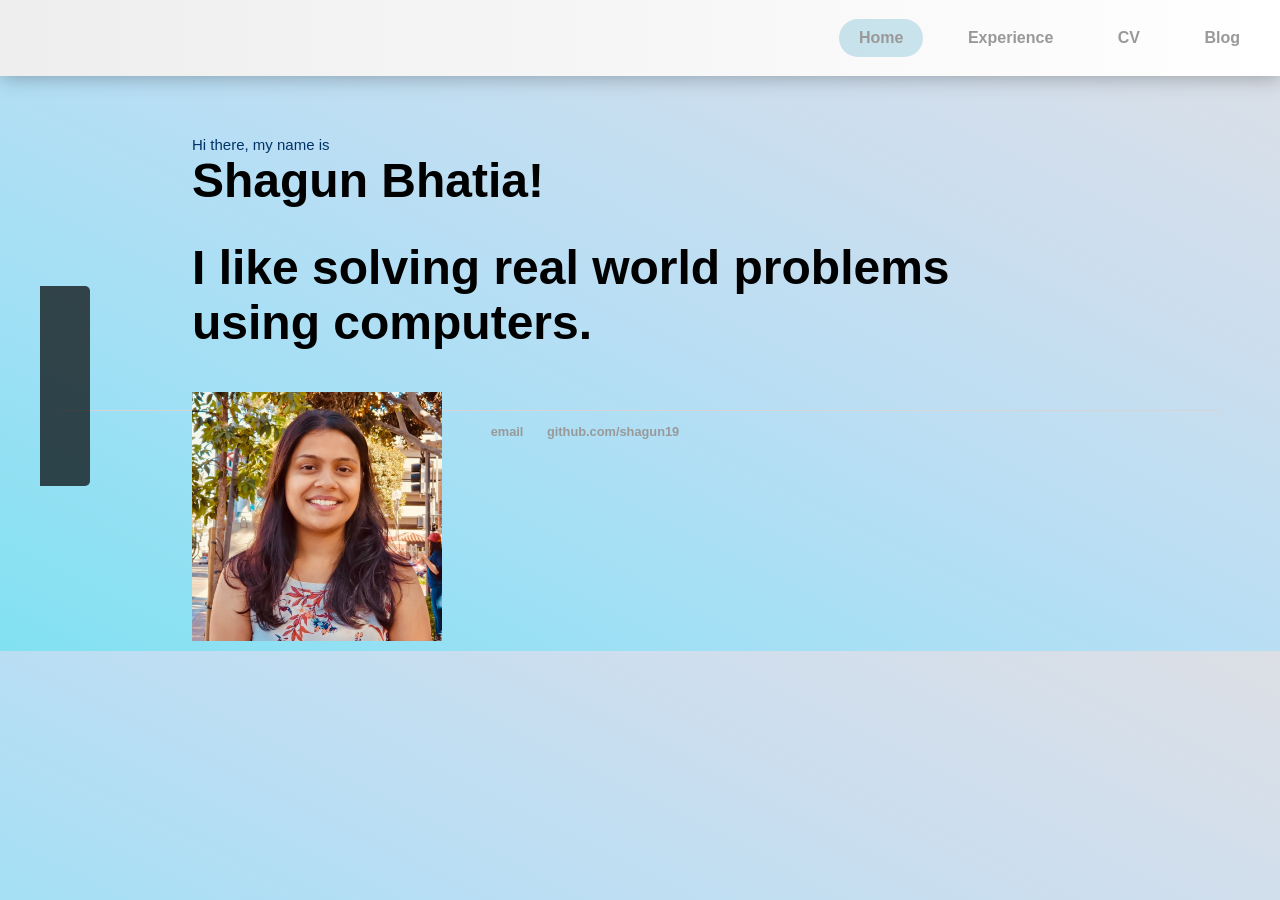
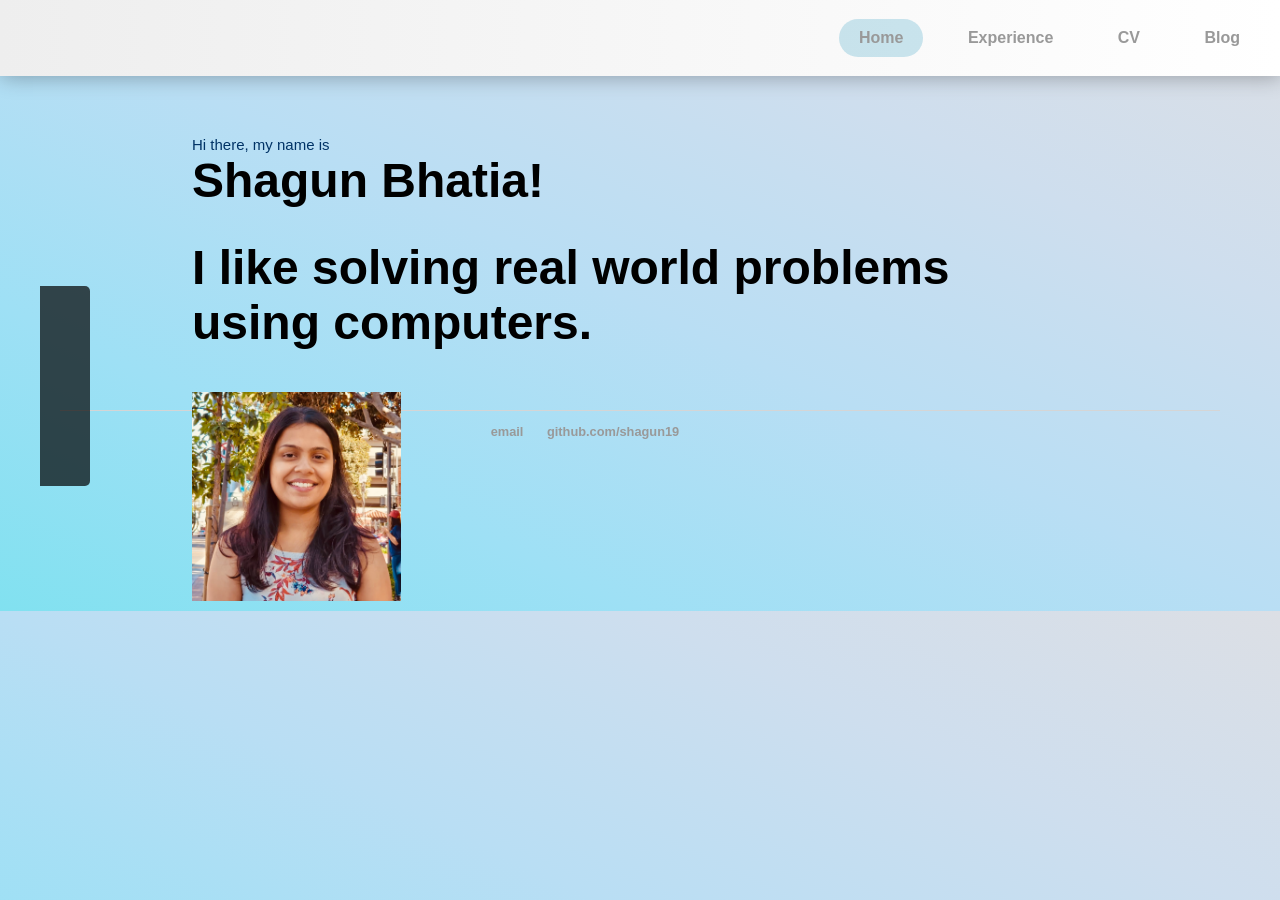
Before and after one commit to shagun19/shagun19.github.io, a Jekyll site: the page index1.html, which Jekyll copies as it is, in a window 1280 px wide. Built offline with Jekyll 4.4.1, drawn with Linux system fonts in a browser that asks for light colours; some web fonts are replaced.

Commit message:
image hover effects

```diff
--- a/css/imageHover.css
+++ b/css/imageHover.css
@@ -10,7 +10,7 @@
 
 
 .fx3 .item {padding: 0;}
-.fx3 .item img {padding: 0 !important; display: block; max-width: 100%; height: auto; outline: transparent solid 2px; outline-offset: 0px;}
+.fx3 .item img {padding: 0 !important; display: block; max-width: 70%; height: auto; outline: transparent solid 2px; outline-offset: 0px;}
 .fx3 a:hover .item img, .fx3 a:focus .item img {opacity: 0.8; outline: #fff solid 2px; outline-offset: -10px;}
 .fx3 h4, .fx3 p {-webkit-transition: all .5s ease; -moz-transition: all .5s ease; -o-transition: all .5s ease;  transition: all .5s ease;}
 .fx3 a .item h4 {font-family: 'Raleway', sans-serif; font-size: 16px; position: absolute; color:#fff; text-transform: uppercase; letter-spacing: 2px; position: absolute; top:42%; left:0; right:0; margin:0 auto; text-align: center; opacity: 0;}
```
